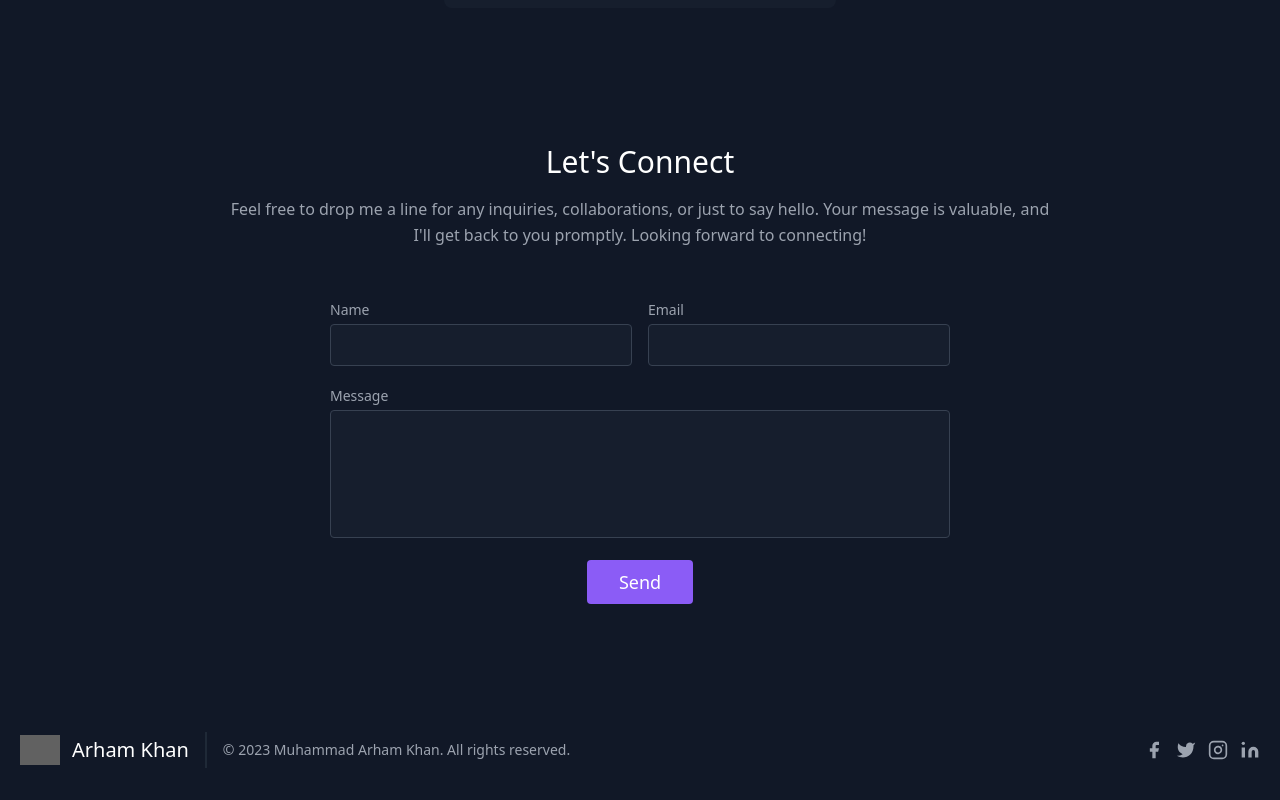
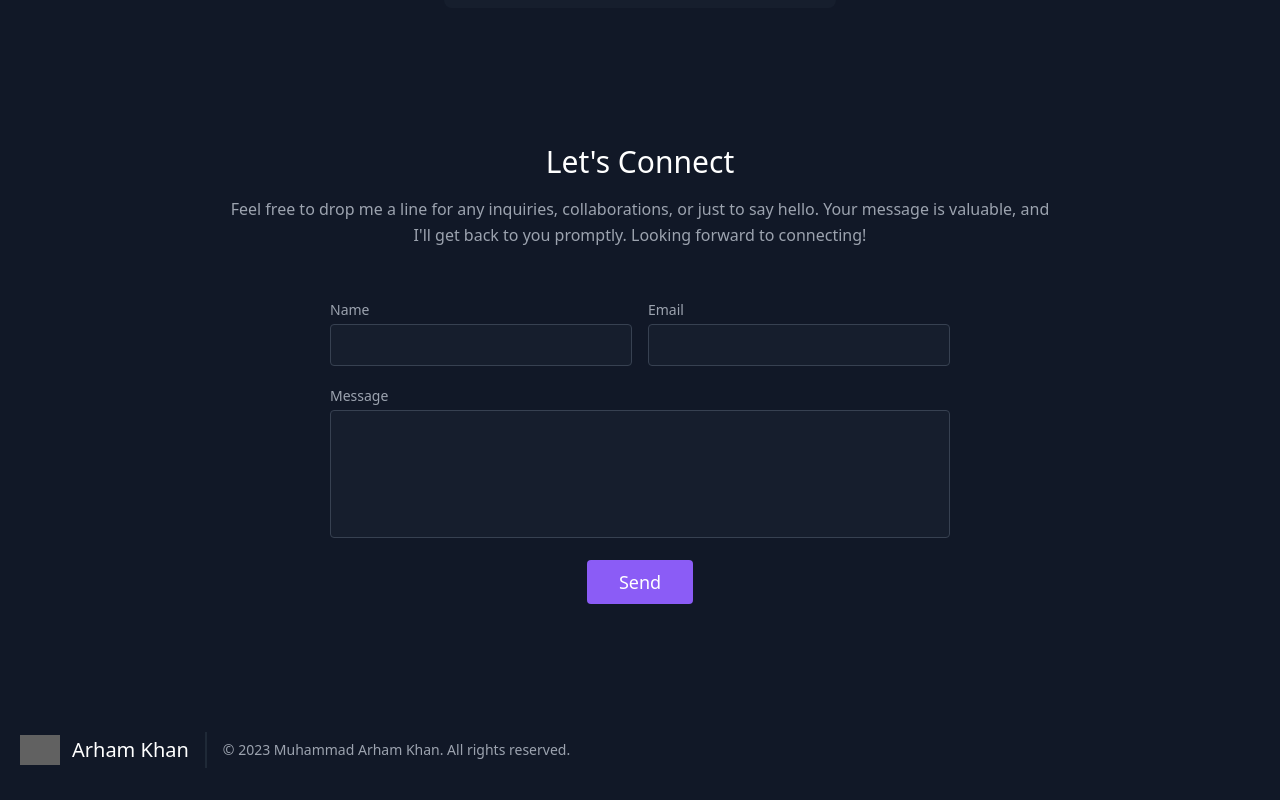
Before and after one commit to Arham1243/my-portfolio-website, a plain HTML site: page index.html in a window 1280 px wide. Shown: the part 3374-4174 px from the top of the page. Drawn offline with nearby package versions, Linux system fonts and the light colour scheme; grey boxes are pictures that could not be loaded; a script that the page names is missing.

Commit message:
Update index.html

```diff
--- a/index.html
+++ b/index.html
@@ -355,38 +355,7 @@
                 2023 Muhammad Arham Khan. All rights reserved.
 
             </p>
-            <span class="inline-flex sm:ml-auto sm:mt-0 mt-4 justify-center sm:justify-start">
-                <a class="text-gray-400">
-                    <svg fill="currentColor" stroke-linecap="round" stroke-linejoin="round" stroke-width="2"
-                        class="w-5 h-5" viewBox="0 0 24 24">
-                        <path d="M18 2h-3a5 5 0 00-5 5v3H7v4h3v8h4v-8h3l1-4h-4V7a1 1 0 011-1h3z"></path>
-                    </svg>
-                </a>
-                <a class="ml-3 text-gray-400">
-                    <svg fill="currentColor" stroke-linecap="round" stroke-linejoin="round" stroke-width="2"
-                        class="w-5 h-5" viewBox="0 0 24 24">
-                        <path
-                            d="M23 3a10.9 10.9 0 01-3.14 1.53 4.48 4.48 0 00-7.86 3v1A10.66 10.66 0 013 4s-4 9 5 13a11.64 11.64 0 01-7 2c9 5 20 0 20-11.5a4.5 4.5 0 00-.08-.83A7.72 7.72 0 0023 3z">
-                        </path>
-                    </svg>
-                </a>
-                <a class="ml-3 text-gray-400">
-                    <svg fill="none" stroke="currentColor" stroke-linecap="round" stroke-linejoin="round"
-                        stroke-width="2" class="w-5 h-5" viewBox="0 0 24 24">
-                        <rect width="20" height="20" x="2" y="2" rx="5" ry="5"></rect>
-                        <path d="M16 11.37A4 4 0 1112.63 8 4 4 0 0116 11.37zm1.5-4.87h.01"></path>
-                    </svg>
-                </a>
-                <a class="ml-3 text-gray-400">
-                    <svg fill="currentColor" stroke="currentColor" stroke-linecap="round" stroke-linejoin="round"
-                        stroke-width="0" class="w-5 h-5" viewBox="0 0 24 24">
-                        <path stroke="none"
-                            d="M16 8a6 6 0 016 6v7h-4v-7a2 2 0 00-2-2 2 2 0 00-2 2v7h-4v-7a6 6 0 016-6zM2 9h4v12H2z">
-                        </path>
-                        <circle cx="4" cy="4" r="2" stroke="none"></circle>
-                    </svg>
-                </a>
-            </span>
+
         </div>
     </footer>
 
```
